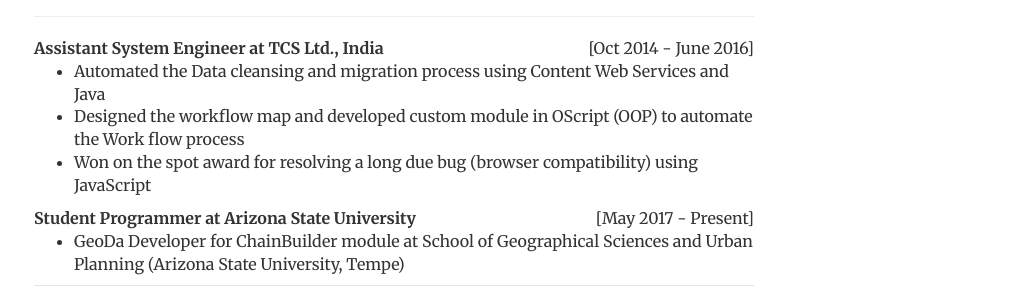
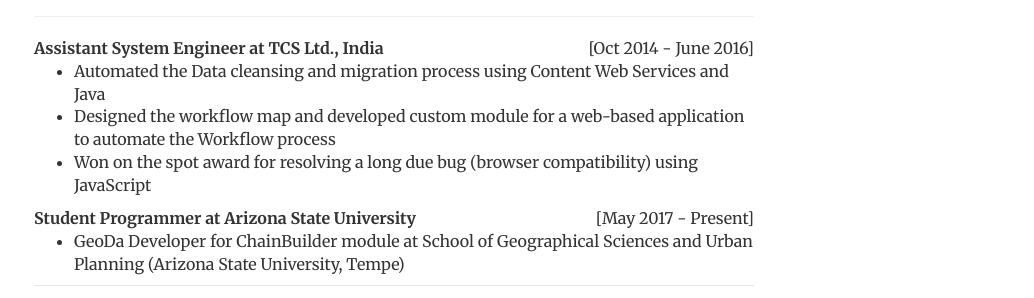
Before and after one commit to ashishsirohi/ashishsirohi.github.io, a Jekyll site: the page built from resume/index.html, in a window 1280 px wide and 900 px high, scrolled down 1585 px. Shown: the part 198-496 px from the top of the window, without its empty margins (246-1280 px from the left). Built offline with Jekyll 4.4.1, drawn with Linux system fonts in a browser that asks for light colours.

Commit message:
Minor Changes

```diff
--- a/resume/index.html
+++ b/resume/index.html
@@ -131,7 +131,7 @@
             	</br>
 				<ul>
 					<li>Automated the Data cleansing and migration process using Content Web Services and Java</li>
-					<li>Designed the workflow map and developed custom module in OScript (OOP) to automate the Work flow process</li>
+					<li>Designed the workflow map and developed custom module for a web-based application to automate the Workflow process</li>
 					<li>Won on the spot award for resolving a long due bug (browser compatibility) using JavaScript</li>
 				</ul>
 
```
